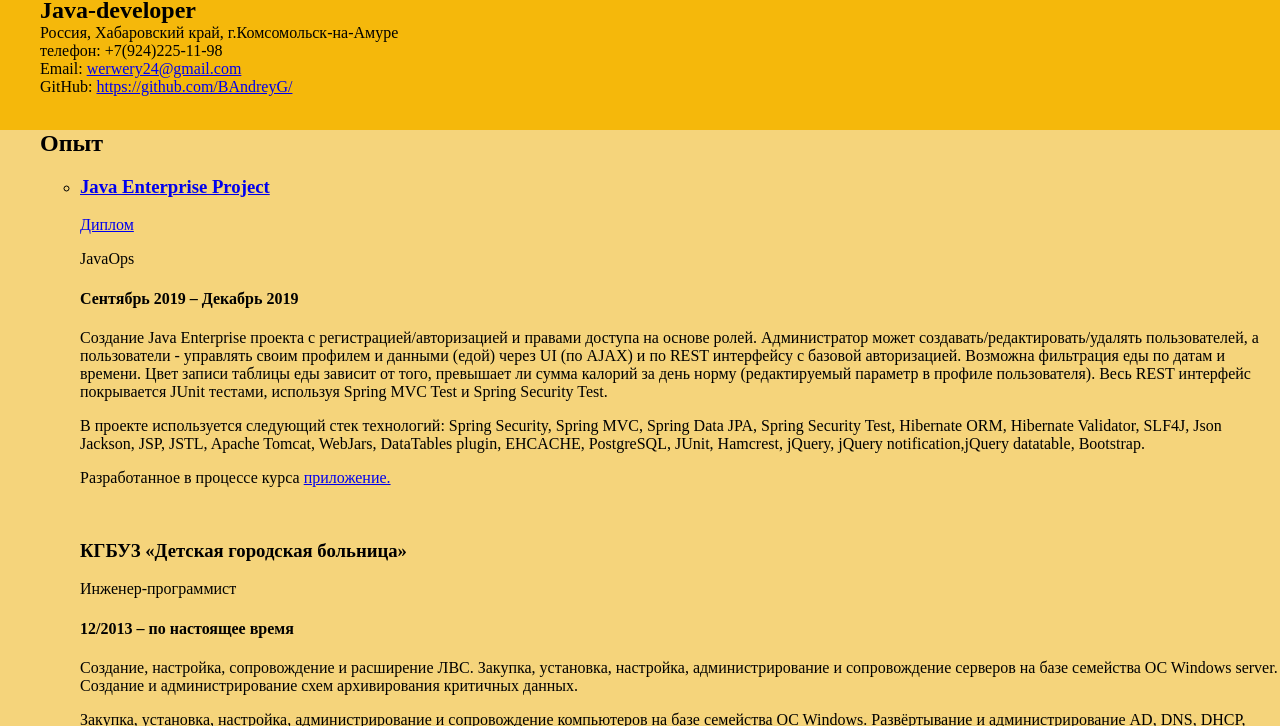
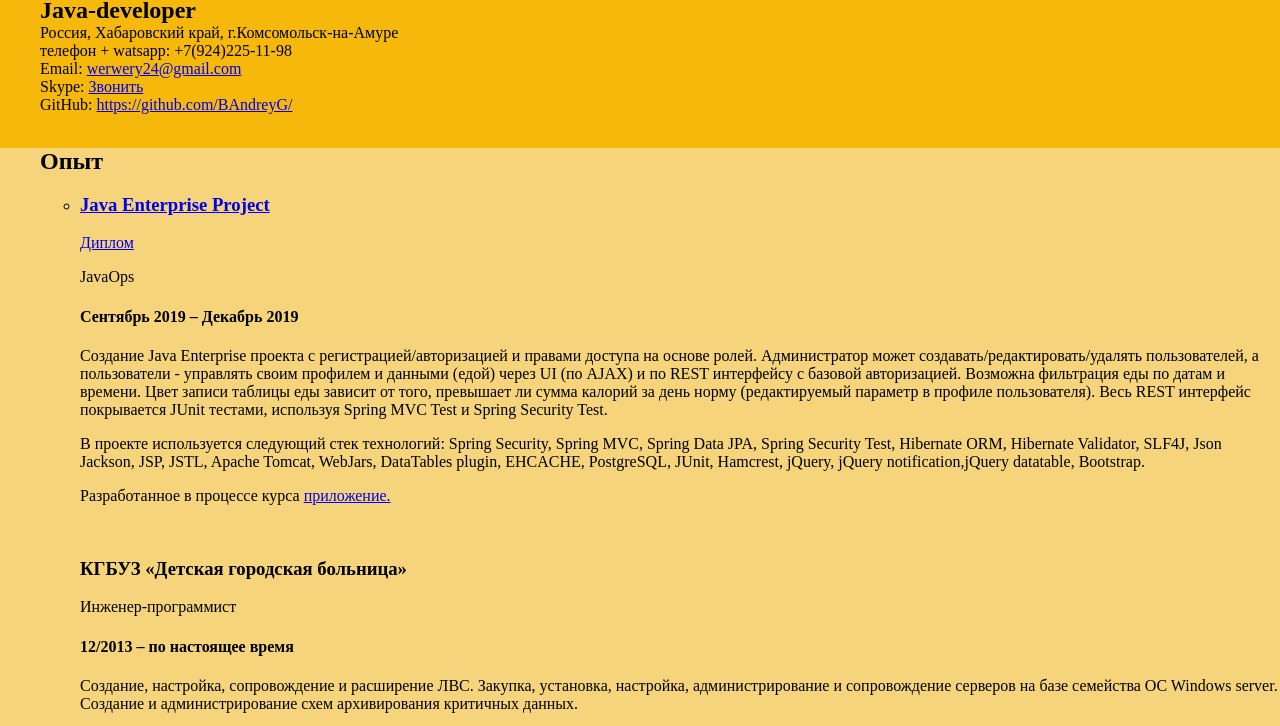
Before and after one commit to BAndreyG/BAndreyG.github.io, a plain HTML site: page index.html in a window 1280 px wide. Shown: the part 56-782 px from the top of the page. Drawn offline with Linux system fonts and the light colour scheme.

Commit message:
add Skype

```diff
--- a/index.html
+++ b/index.html
@@ -16,8 +16,9 @@
             </div>
             <div class="col-4">
                 Россия, Хабаровский край, г.Комсомольск-на-Амуре<br>
-                телефон: +7(924)225-11-98<br>
+                телефон + watsapp: +7(924)225-11-98<br>
                 Email: <a href="mailto:werwery24@gmail.com">werwery24@gmail.com</a><br>
+                Skype: <a href="skype:B_AndreyG">Звонить</a><br>
                 GitHub: <a href="https://github.com/BAndreyG/" target="_blank">https://github.com/BAndreyG/</a>
             </div>
             <br>
```
